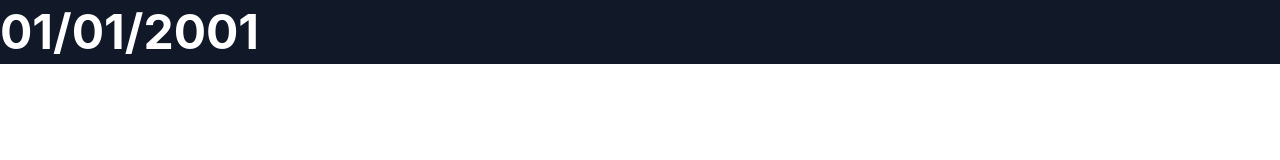
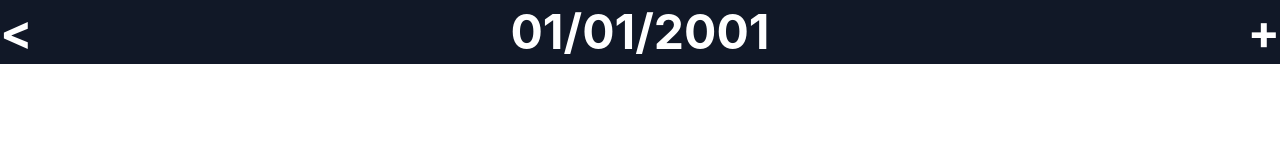
Before and after one commit to DaviR-D/seletivo, a Vue app in the folder frontend/: page /tasks/1 in a window 1280 px wide. Shown: the top 160 px of the page. Built offline with nearby package versions, Linux system fonts and the light colour scheme.

Commit message:
Adicão dos botões voltar e adicionar tarefa  na top bar

```diff
--- a/frontend/src/views/TaskView.vue
+++ b/frontend/src/views/TaskView.vue
@@ -1,34 +1,46 @@
 <template>
   <div>
-    <div class="top-bar">{{ date }}</div>
+    <div class="top-bar">
+      <button @click="returnToCalendar()"><</button>
+      {{ date }}
+      <button>+</button>
+    </div>
 
     <div class="background items-center justify-center flex flex-col text-black">
       <input class="task-input text-black" v-model="task" @keypress.enter="addTask()" />
-      <ul>
-        <li
-          class="task text-white mt-4 font-bold grid grid-cols-3 gap-4"
-          v-for="(task, index) in tasks"
-          :key="task"
-        >
-          <span class="col-span-3">{{ task }}</span>
-          <button class="col-start-4" @click="deleteTask(index)">D</button>
-        </li>
-      </ul>
+      <task-item v-for="(task, index) in tasks" :key="task" :task="task" :index="index" />
     </div>
   </div>
 </template>
 
 <script>
 import { useRoute } from 'vue-router'
+import TaskItem from '@/components/TaskItem.vue'
+import router from '../router'
 import moment from 'moment'
 export default {
+  components: { TaskItem },
   mounted() {
     this.date = moment(this.route.params.date).format('DD/MM/YYYY')
   },
   data() {
     return {
       task: '',
-      tasks: [],
+      tasks: [
+        {
+          title: 'tarefa1',
+          description: 'Realizar a primeira tarefa no prazo adequado',
+          date: { time: '17:00' },
+          duration: '01:30'
+        },
+        {
+          title: 'Segunda Tarefa',
+          description:
+            'Testando a capacidade do componente tarefa de manter o design adequado mesmo com descrições grandes',
+          date: { time: '17:00' },
+          duration: '01:30'
+        }
+      ],
       route: useRoute(),
       date: ''
     }
@@ -40,6 +52,9 @@ export default {
     },
     deleteTask(index) {
       this.tasks.splice(index, 1)
+    },
+    returnToCalendar() {
+      router.push('/')
     }
   }
 }
@@ -52,12 +67,4 @@ export default {
   border: 5px solid #1a202c;
   border-radius: 20px;
 }
-
-.task {
-  min-height: 5vh;
-  min-width: 40vh;
-  background-color: #1a202c;
-  border-radius: 10px;
-  padding: 10px;
-}
 </style>
```
